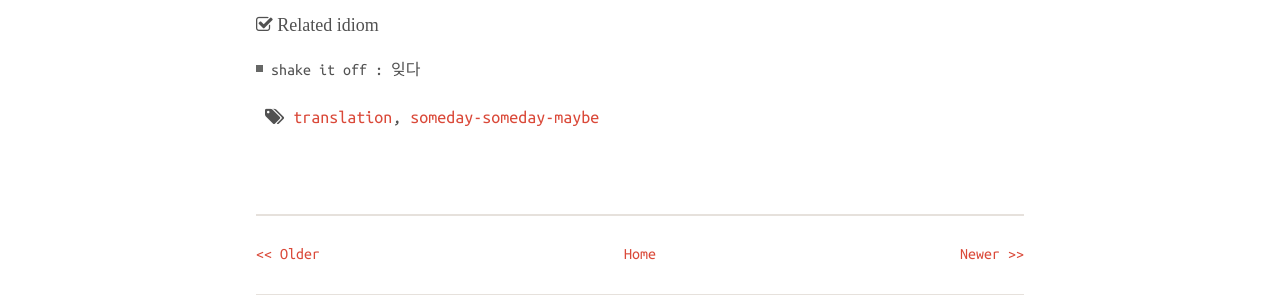
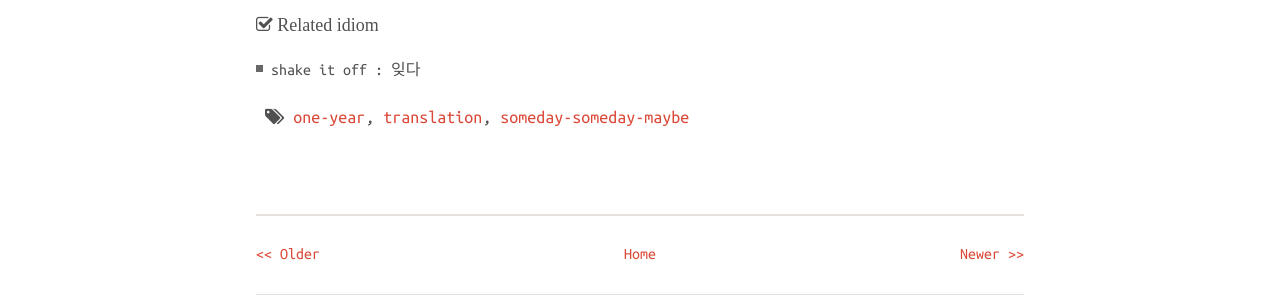
Before and after one commit to hahajh/hahajh.github.com, a Jekyll site: the page built from _posts/2015-09-27-chapter-1-1.md, in a window 1280 px wide. Shown: the part 1653-1953 px from the top of the page. Built offline with Jekyll 4.4.1, drawn with Linux system fonts in a browser that asks for light colours; nearby versions of some CDN libraries.

Commit message:
Mr Hyde was here …

```diff
--- a/_posts/2015-09-27-chapter-1-1.md
+++ b/_posts/2015-09-27-chapter-1-1.md
@@ -1,7 +1,7 @@
 ---
 layout: post
 title: chapter 1-1
-tags: [translation, someday-someday-maybe]
+tags: [one-year,translation, someday-someday-maybe]
 ---
 > "Begin whenever you're ready," comes the voice from the back of the house.
 
```
Also changed, not shown: _posts/2015-09-27-start-book.md (+1 -1 lines).
